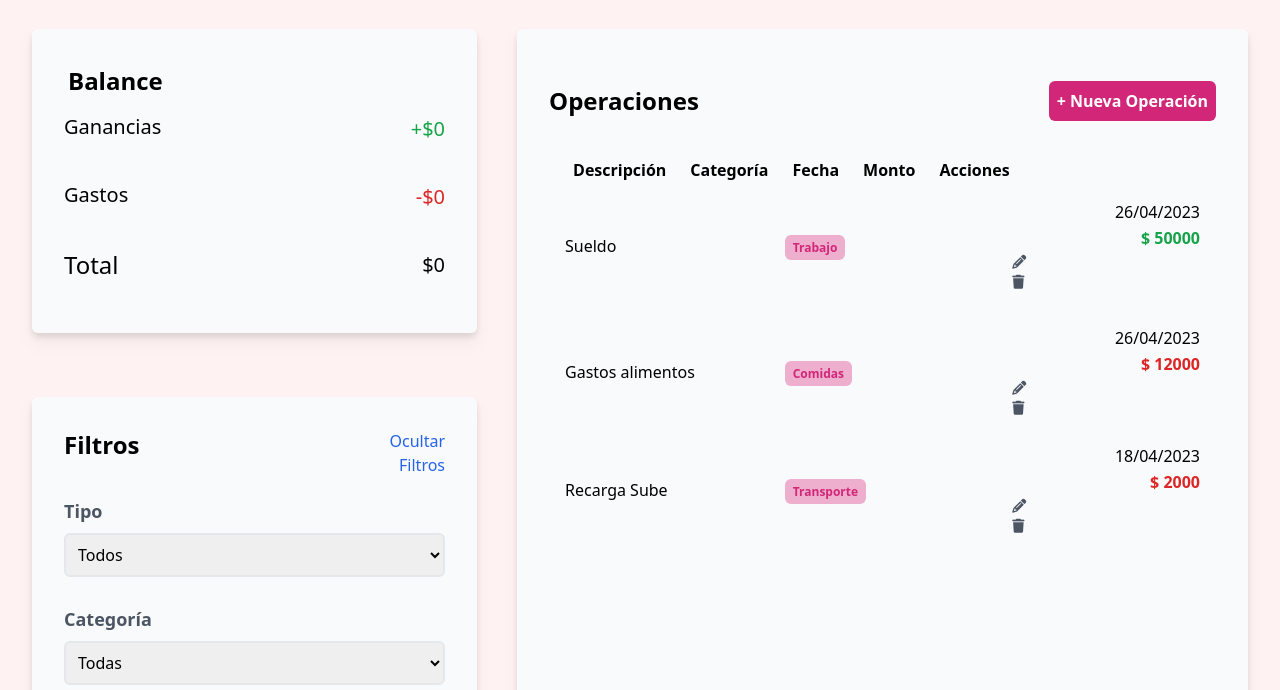
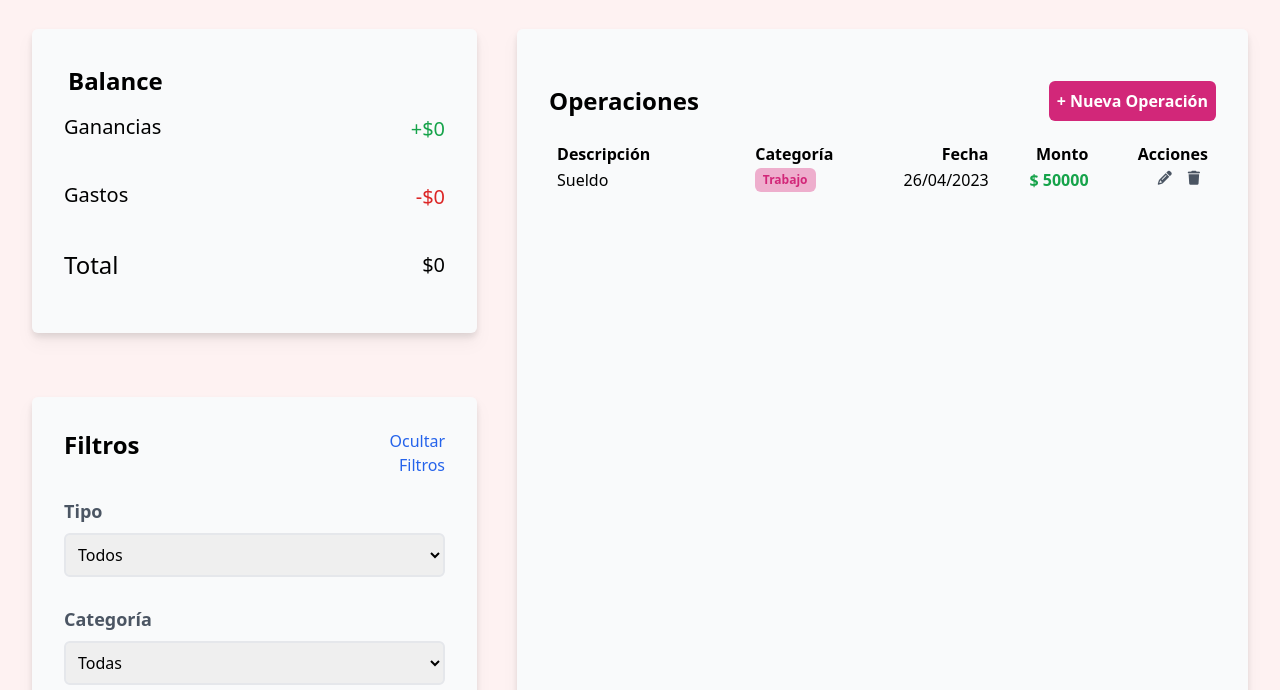
Before and after one commit to Ana-Laura-Flores/ahorradas-proyect-javascript, a plain HTML site: page index.html in a window 1280 px wide. Shown: the part 99-789 px from the top of the page. Drawn offline with nearby package versions, Linux system fonts and the light colour scheme.

Commit message:
modify table operation

```diff
--- a/index.html
+++ b/index.html
@@ -125,65 +125,36 @@
 
                 </div>
                 <!-- table operations -->
-                <div class="container-table  h-auto w-full ">
-                    <table class=" table-auto md:table-fixed w-full border-separate border-spacing-2  text-left	">
-                        <thead class="hidden md:block">
-                            <th class="px-2 ">Descripción</th>
-                            <th class="px-2 ">Categoría</th>
-                            <th class="px-2 text-right hidden md:block">Fecha</th>
-                            <th class="px-2 text-right">Monto</th>
-                            <th class="px-2 text-right">Acciones</th>
+                <div class="container-table flex h-auto w-full ">
+                    <table class="w-full ">
+                       <thead class="w-full hidden md:flex ">
+                           <tr class="w-full flex justify-between 		">
+                                <th class="px-2 md:align-left md:w-1/3  md:text-left">Descripción</th>
+                                <th class="px-2 md:w-1/4 md:text-left">Categoría</th>
+                                <th class="px-2 hidden md:flex md:justify-end md:w-1/6	">Fecha</th>
+                                <th class="px-2 md:w-1/6 md:text-right	">Monto</th>
+                                <th class="px-2 md:flex md:justify-end md:w-1/5 md:text-right	">Acciones</th>
+                            </tr>
                        </thead>
-                        <tbody class=>
-                            <tr class="">
-                              <td class="px-2">Sueldo</td>
-                              <td class="px-2 "><span class="rounded-md bg-[#EEAECD] text-xs font-bold text-center text-[#D22779] px-2 p-1">Trabajo</span></td>
-                              <td class="px-2 text-right hidden md:block">26/04/2023</td>
-                              <td class="px-2 hidden md:block text-right font-bold text-green-600">$ 50000</td>
-                              <td class="flex px-2 hidden md:block justify-end">
+                       <tbody class="md:w-full">
+                            <tr class="w-full md:flex md:justify-between  md:align-left">
+                                <td class="px-2 md:w-1/3 ">Sueldo</td>
+                                <td class="px-2 flex justify-end md:w-1/4 md:justify-start "><span class="rounded-md bg-[#EEAECD] text-xs font-bold text-center text-[#D22779] px-2 p-1">Trabajo</span></td>
+                                <td class="px-2 text-right hidden md:flex md: justify-end md:w-1/6">26/04/2023</td>
+                                <td class="px-2 hidden md:flex md:w-1/6 justify-end  text-right font-bold text-green-600">$ 50000</td>
+                                <td class="flex px-2 hidden md:flex md:w-1/5 justify-end">
                                     <a href="http://"><i class="fa-solid flex fa-pencil text-sm text-gray-600 mx-2"></i></a>
                                     <a href="http://"><i class="fa-solid flex fa-trash text-sm text-gray-600 mx-2 "></i></a>
                                 </td>
-                            <tr>
+                            </tr>
+
                                 <tr class="operation-mobile">
-                                    <td class="px-2 text-left md:hidden font-bold text-green-600">$ 50000</td>
-                                    <td class="flex px-2 md:hidden justify-end">
-                                      <a href="http://"><i class="fa-solid flex fa-pencil text-sm 	 text-gray-600 mx-2"></i></a>
-                                      <a href="http://"><i class="fa-solid flex fa-trash text-sm text-gray-600 mx-2 "></i></a>
-                                    </td>
-                                  <tr>
-                            <tr class="">
-                                <td class="px-2">Gastos alimentos</td>
-                                <td class="px-2"><span class="rounded-md bg-[#EEAECD] text-xs font-bold text-center text-[#D22779] px-2 p-1">Comidas</span></td>
-                                <td class="px-2 text-right hidden md:block">26/04/2023</td>
-                                <td class="px-2 text-right hidden md:block font-bold text-red-600">$ 12000</td>
-                                <td class="flex px-2 hidden md:block justify-end">
+                                    <td class="px-2 text-left text-2xl  my-5 md:hidden font-bold text-green-600">$ 50000</td>
+                                    <td class="flex px-2 md:hidden  my-5 justify-end">
                                       <a href="http://"><i class="fa-solid flex fa-pencil text-sm 	 text-gray-600 mx-2"></i></a>
                                       <a href="http://"><i class="fa-solid flex fa-trash text-sm text-gray-600 mx-2 "></i></a>
                                     </td>
                                 </tr>
-                            <tr class="operation-mobile">
-                                <td class="px-2 text-left md:hidden font-bold text-red-600">$ 12000</td>
-                                <td class="flex px-2 md:hidden justify-end">
-                                  <a href="http://"><i class="fa-solid flex fa-pencil text-sm 	 text-gray-600 mx-2"></i></a>
-                                  <a href="http://"><i class="fa-solid flex fa-trash text-sm text-gray-600 mx-2 "></i></a>
-                                </td>
-                              <tr>
-                            <tr class="">
-                                <td class="px-2">Recarga Sube</td>
-                                <td class="px-2"><span class="rounded-md bg-[#EEAECD] text-xs font-bold text-center text-[#D22779] px-2 p-1">Transporte</span></td>
-                                <td class="px-2 text-right hidden md:block">18/04/2023</td>
-                                <td class="px-2 text-right  hidden md:block font-bold text-red-600">$ 2000</td>
-                                <td class="flex px-2 hidden md:block justify-end">
-                                  <a href="http://"><i class="fa-solid flex fa-pencil text-sm 	 text-gray-600 mx-2"></i></a>
-                                  <a href="http://"><i class="fa-solid flex fa-trash text-sm text-gray-600 mx-2 "></i></a>
-                                </td>
-                            </tr>
-                            <td class="px-2 text-left md:hidden font-bold text-red-600">$ 12000</td>
-                                <td class="flex px-2 md:hidden justify-end">
-                                  <a href="http://"><i class="fa-solid flex fa-pencil text-sm 	 text-gray-600 mx-2"></i></a>
-                                  <a href="http://"><i class="fa-solid flex fa-trash text-sm text-gray-600 mx-2 "></i></a>
-                                </td>
                         </tbody>
                     </table>
                 </div>
```
Lines whose indentation alone changed are shown as unchanged.
